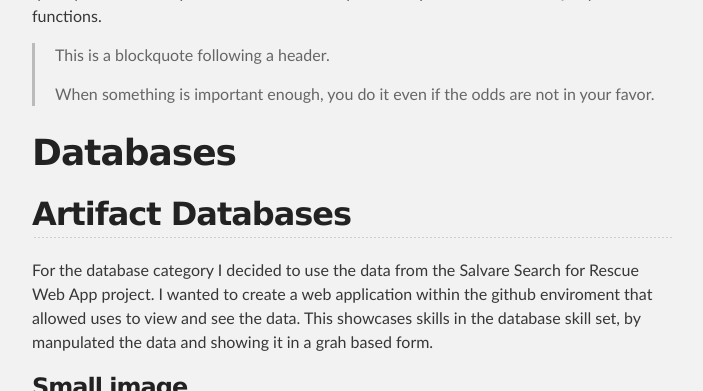
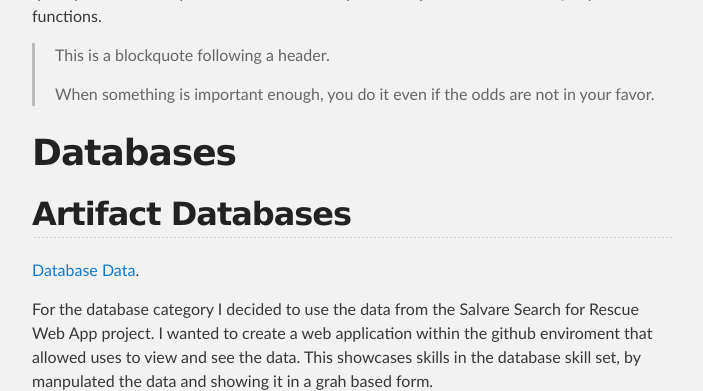
Before and after one commit to pages-themes/slate, a Jekyll site: the page built from index.md, in a window 1280 px wide and 900 px high, scrolled down 2351 px, cut to the strip 0-391 px from the top of the window. Shown: the whole strip, without its empty margins (288-991 px from the left). Built offline with Jekyll 4.4.1, drawn with Linux system fonts in a browser that asks for light colours; our own code applies the rules of GitHub Pages for plain Markdown files.

Commit message:
Update index.md

```diff
--- a/index.md
+++ b/index.md
@@ -55,6 +55,8 @@ The artifact selectedd for the Alogorithim and data structure category is the Py
 
 ## Artifact Databases
 
+[Database Data](./another-page.html).
+
 For the database category I decided to use the data from the Salvare Search for Rescue Web App project.  I wanted to create a web application within the github enviroment that allowed uses to view and see the data.  This showcases skills in the database skill set, by manpulated the data and showing it in a grah based form.
 
 ### Small image
```
